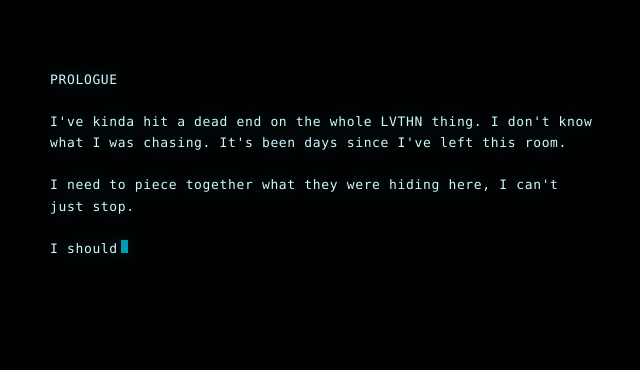
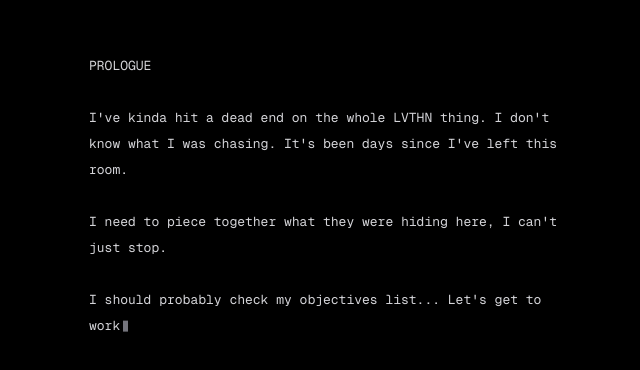
Before and after one commit to aryan-madan/LVTHN, a React (Vite) app: page / in a window 1280 px wide. Shown: the part 192-562 px from the top of the page, without its empty margins (317-957 px from the left). Built offline with nearby package versions, Linux system fonts and the light colour scheme.

Commit message:
added a new font for story and made the desk items better

```diff
--- a/src/components/ui/Story.tsx
+++ b/src/components/ui/Story.tsx
@@ -18,32 +18,37 @@ export default function Story({ text, label, next }: Props) {
 
         const timer = setInterval(() => {
             if (indexRef.current < text.length) {
-        const currentChar = text.charAt(indexRef.current)
-        setShow(prev => prev + currentChar)
+                setShow(text.slice(0, indexRef.current + 1))
                 indexRef.current += 1
             } else {
                 setDone(true)
                 clearInterval(timer)
             }
-    }, 25)
+        }, 20)
 
         return () => clearInterval(timer)
     }, [text])
 
     return (
-    <div className="fixed inset-0 bg-black z-50 flex flex-col items-center justify-center p-8 font-mono select-none">
-      <div className="max-w-2xl w-full flex flex-col gap-8">
-        <div className="text-cyan-100 text-sm md:text-base leading-relaxed tracking-wider whitespace-pre-wrap min-h-[220px] drop-shadow-[0_0_10px_rgba(34,211,238,0.3)]">
+        <div className="fixed inset-0 bg-black z-50 flex flex-col justify-between p-12 md:p-24 select-none" style={{ fontFamily: '"Geist Mono", monospace' }}>
+            <style>{`
+        @import url('https://fonts.googleapis.com/css2?family=Geist+Mono:ital,wght@0,100..900;1,100..900&display=swap');
+      `}</style>
+
+            <div className="max-w-xl w-full mx-auto flex flex-col justify-center flex-grow">
+                <div className="text-zinc-300 text-sm md:text-base leading-loose whitespace-pre-wrap font-normal">
                     {show}
-          {!done && <span className="inline-block w-2 h-4 bg-cyan-400 ml-1 animate-pulse" />}
+                    {!done && <span className="inline-block w-1.5 h-3.5 bg-zinc-400 ml-1 translate-y-0.5 animate-pulse" />}
+                </div>
             </div>
 
-        <div className={`transition-opacity duration-500 ${done ? 'opacity-100' : 'opacity-0 pointer-events-none'}`}>
+            <div className="max-w-xl w-full mx-auto flex justify-start">
+                <div className={`transition-all duration-700 ${done ? 'opacity-100 translate-y-0' : 'opacity-0 translate-y-2 pointer-events-none'}`}>
                     <button
                         onClick={next}
-            className="bg-white text-black font-bold px-8 py-3 text-xs tracking-widest hover:bg-neutral-200 transition-colors cursor-pointer rounded shadow-[0_0_20px_rgba(255,255,255,0.4)]"
+                        className="text-zinc-400 hover:text-white text-xs tracking-[0.3em] uppercase transition-colors cursor-pointer bg-transparent border-none p-0 font-normal"
                     >
-            {label}
+                        [{label}]
                     </button>
                 </div>
             </div>
--- a/src/components/views/Desk.tsx
+++ b/src/components/views/Desk.tsx
@@ -36,13 +36,13 @@ export default function Desk() {
 [${computerUnlocked ? 'X' : ' '}] Unlock terminal`
 
   const [list, setList] = useState<Item[]>([
-    { id: '1', name: 'Log', type: 'doc', x: 880, y: 320, icon: 'src/assets/emojis/doc.png', content: '"Four letters carved into the iron hull, followed by the exact year the abyss answered back. Cornelis thought he could control the depths, for James and his Thames."\n\nWARNING: Do not reply.' },
-    { id: '2', name: 'Audio', type: 'audio', x: 1050, y: 480, icon: 'src/assets/emojis/cassette.png', content: '\n[AUDIO TRANSCRIPT]: Low frequency pulse detected.' },
-    { id: '3', name: 'Photo', type: 'photo', x: 720, y: 550, icon: 'src/assets/emojis/photo.png', content: 'https://w0.peakpx.com/wallpaper/203/475/HD-wallpaper-video-game-subnautica.jpg' },
-    { id: '4', name: 'Key', type: 'doc', x: 1180, y: 280, icon: 'src/assets/emojis/key.png', content: 'LVTHNXXXX' },
-    { id: '5', name: 'Objectives', type: 'doc', x: 1350, y: 200, icon: 'src/assets/emojis/note.png', content: objectivesContent },
-    { id: '6', name: 'Radio', type: 'radio', x: 950, y: 620, icon: 'src/assets/emojis/radio.png', content: 'RADIO_UNIT' },
-    { id: '7', name: 'Computer', type: 'computer', x: 650, y: 180, icon: 'src/assets/emojis/computer.png', content: 'COMPUTER_TERMINAL' }
+    { id: '1', name: 'Log', type: 'doc', x: 420, y: 520, icon: 'src/assets/emojis/doc.png', content: '"Four letters carved into the iron hull, followed by the exact year the abyss answered back. Cornelis thought he could control the depths, for James and his Thames."\n\nWARNING: Do not reply.' },
+    { id: '2', name: 'Audio', type: 'audio', x: 880, y: 620, icon: 'src/assets/emojis/cassette.png', content: '\n[AUDIO TRANSCRIPT]: Low frequency pulse detected.' },
+    { id: '3', name: 'Photo', type: 'photo', x: 280, y: 350, icon: 'src/assets/emojis/photo.png', content: 'https://w0.peakpx.com/wallpaper/203/475/HD-wallpaper-video-game-subnautica.jpg' },
+    { id: '4', name: 'Key', type: 'doc', x: 1100, y: 480, icon: 'src/assets/emojis/key.png', content: 'LVTHNXXXX' },
+    { id: '5', name: 'Objectives', type: 'doc', x: 1320, y: 220, icon: 'src/assets/emojis/note.png', content: objectivesContent },
+    { id: '6', name: 'Radio', type: 'radio', x: 1020, y: 320, icon: 'src/assets/emojis/radio.png', content: 'RADIO_UNIT' },
+    { id: '7', name: 'Computer', type: 'computer', x: 720, y: 150, icon: 'src/assets/emojis/computer.png', content: 'COMPUTER_TERMINAL' }
   ])
 
   useEffect(() => {
```
Lines whose indentation alone changed are shown as unchanged.
